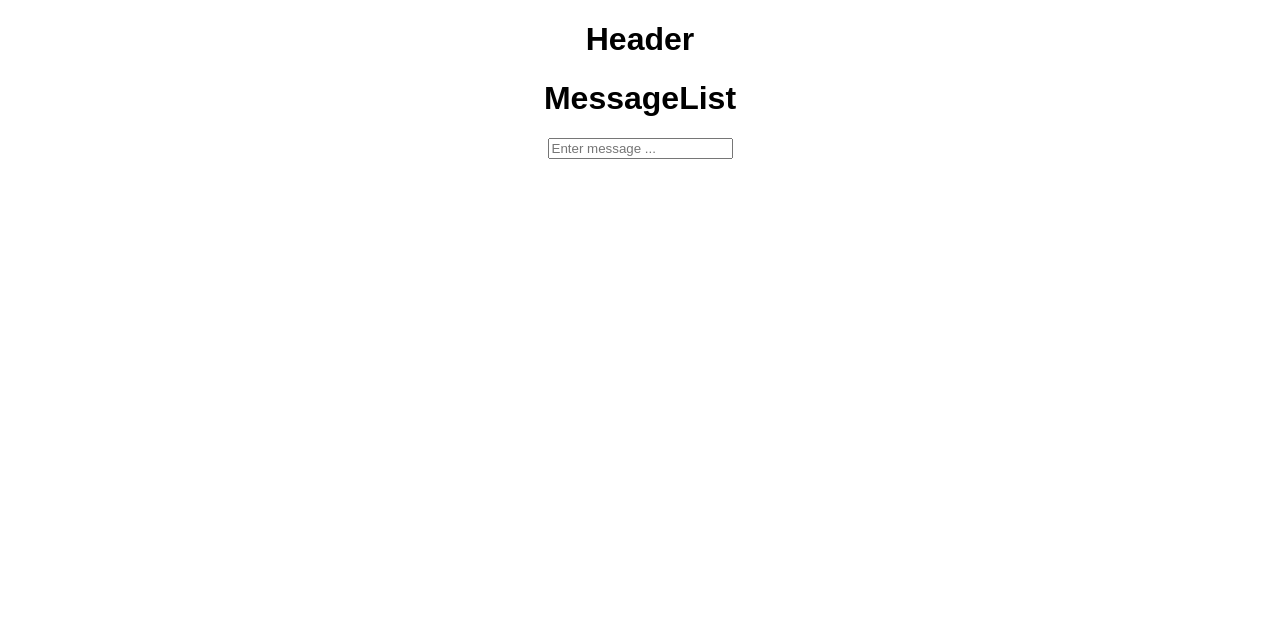
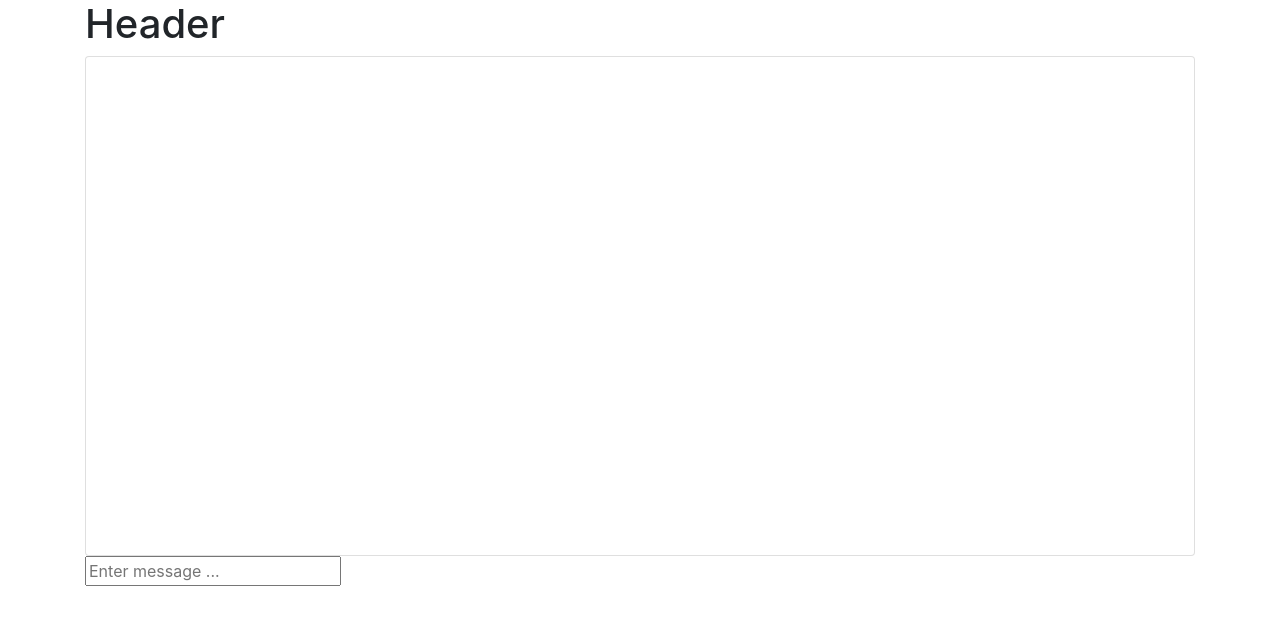
Before and after one commit to fifiteen82726/react-socket, a React (Create React App) app in the folder client/: page / in a window 1280 px wide. Shown: the top 620 px of the page. Built offline with nearby package versions, Linux system fonts and the light colour scheme; the HTML template or start-up script is replaced by a standard one.

Commit message:
Refactoring the MessageList and use reactstrap

```diff
--- a/client/package.json
+++ b/client/package.json
@@ -3,9 +3,11 @@
   "version": "0.1.0",
   "private": true,
   "dependencies": {
+    "bootstrap": "^4.0.0-beta",
     "react": "^16.0.0",
     "react-dom": "^16.0.0",
     "react-scripts": "1.0.14",
+    "reactstrap": "^5.0.0-alpha.3",
     "socket.io-client": "^2.0.4"
   },
   "scripts": {
--- a/client/src/App.css
+++ b/client/src/App.css
@@ -1,3 +1,4 @@
-.App {
-  text-align: center;
+.card {
+  height: 500px;
+  overflow-y: scroll;
 }
--- a/client/src/App.js
+++ b/client/src/App.js
@@ -3,6 +3,7 @@ import Header from './components/Header'
 import MessageList from './components/MessageList'
 import MessageInput from './components/MessageInput'
 import io from 'socket.io-client'
+import 'bootstrap/dist/css/bootstrap.css';
 import './App.css'
 
 class App extends Component {
@@ -17,24 +18,17 @@ class App extends Component {
     }
   }
 
-  handleSubmit = (message) => {
-    console.log("");
+  handleSubmit = message => {
     this.setState({ messages: [message, ...this.state.messages]}, () => {
       console.log(this.state.messages)
     })
-
   }
 
   render() {
     return (
-      <div className="App">
+      <div className="container">
         <Header />
-        <MessageList />
-        {
-          this.state.messages.map((message, index) => {
-            return <p key={index}>{message}</p>
-          })
-        }
+        <MessageList messages={this.state.messages} />
         <MessageInput onSubmit={this.handleSubmit}/>
       </div>
     );
--- a/client/src/components/MessageList.js
+++ b/client/src/components/MessageList.js
@@ -1,11 +1,22 @@
 import React, { Component } from 'react'
+import { Card, CardImg, CardText, CardBody,
+  CardTitle, CardSubtitle, Button, Row, Col } from 'reactstrap';
 
-class MessageList extends Component {
-  render() {
-    return(
-      <h1>MessageList</h1>
-    )
-  }
+const MessageList = props => {
+  return (
+    <Row>
+      <Col sm={12}>
+        <Card body>
+          {
+            props.messages.map((message, index) => {
+              return <p key={index}>{message}</p>
+            })
+          }
+        </Card>
+      </Col>
+    </Row>
+
+  )
 }
 
 export default MessageList
```
Also changed, not shown: client/src/components/MessageInput.js (+0 -16 lines), 1 other file (tests, documents, lock files or other folders).
